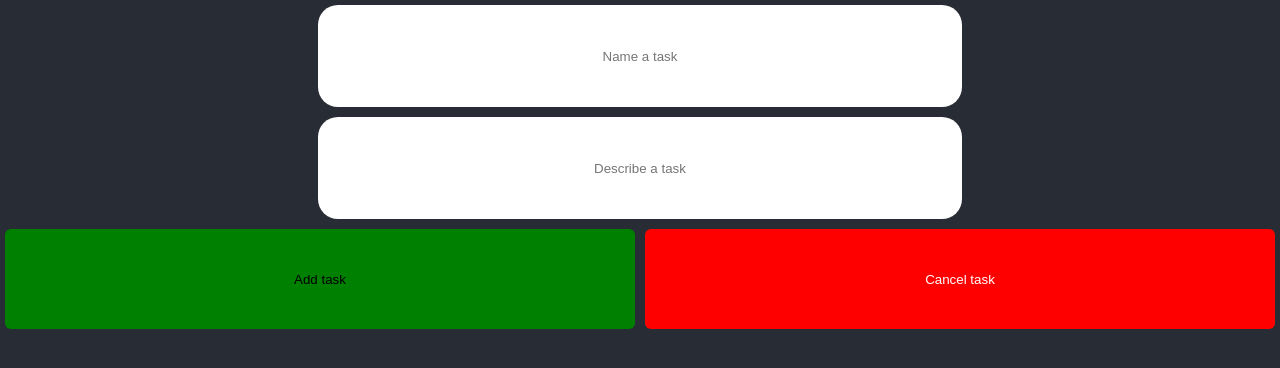
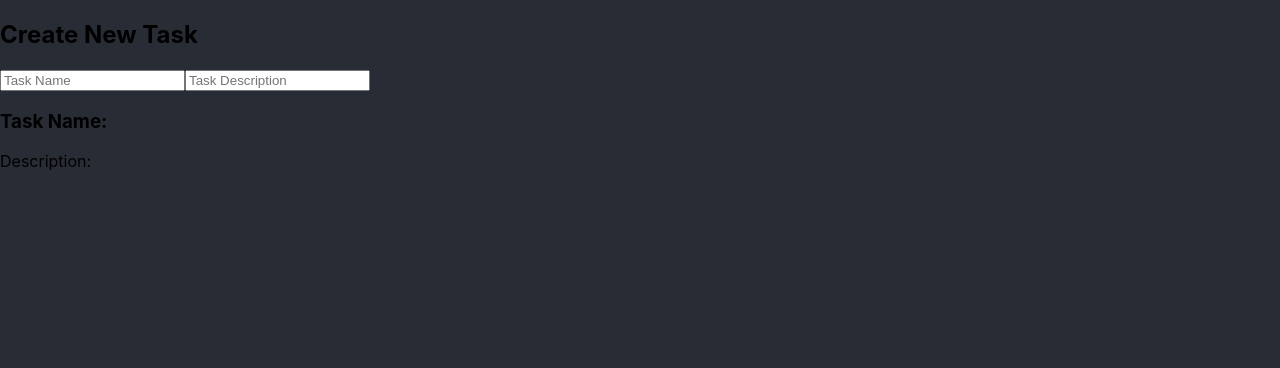
Before and after one commit to NightmareFuryRemi/projekt-zespolowy, a React (Create React App) app: page /new-task in a window 1280 px wide. Shown: the top 368 px of the page. Built offline with nearby package versions, Linux system fonts and the light colour scheme.

Commit message:
added task, fixed new-task

```diff
--- a/src/components/new-task/new-task.tsx
+++ b/src/components/new-task/new-task.tsx
@@ -1,25 +1,40 @@
-import React from "react";
+import React, { useState } from "react";
+import Task from "../task/task";
 
-import "./new-task.scss";
 
-const NewTask: React.FC = () => {
+const NewTask = () => {
+  const [taskData, setTaskData] = useState({
+    taskName: "",
+    taskDescription: "",
+  });
+
+  const handleTaskDataChange = (name: string, value: string) => {
+    setTaskData((prevData) => ({
+      ...prevData,
+      [name]: value,
+    }));
+  };
+
   return (
     <div className="new-task">
+      <h2>Create New Task</h2>
       <input
         type="text"
-        className="new-task__title"
-        placeholder="Name a task"
-      ></input>
-
+        name="taskName"
+        placeholder="Task Name"
+        value={taskData.taskName}
+        onChange={(e) => handleTaskDataChange("taskName", e.target.value)}
+      />
       <input
         type="text"
-        className="new-task__desc"
-        placeholder="Describe a task"
+        name="taskDescription"
+        placeholder="Task Description"
+        value={taskData.taskDescription}
+        onChange={(e) =>
+          handleTaskDataChange("taskDescription", e.target.value)
+        }
       />
-      <div className="new-task__button-container">
-        <button className="new-task__add">Add task</button>
-        <button className="new-task__cancel">Cancel task</button>
-      </div>
+      <Task taskData={taskData} />
     </div>
   );
 };
--- /dev/null
+++ b/src/components/task/task.tsx
@@ -0,0 +1,19 @@
+import React from 'react';
+
+interface TaskProps {
+  taskData: {
+    taskName: string;
+    taskDescription: string;
+  };
+}
+
+const Task: React.FC<TaskProps> = ({ taskData }) => {
+  return (
+    <div className="task">
+      <h3>Task Name: {taskData.taskName}</h3>
+      <p>Description: {taskData.taskDescription}</p>
+    </div>
+  );
+}
+
+export default Task;
```
